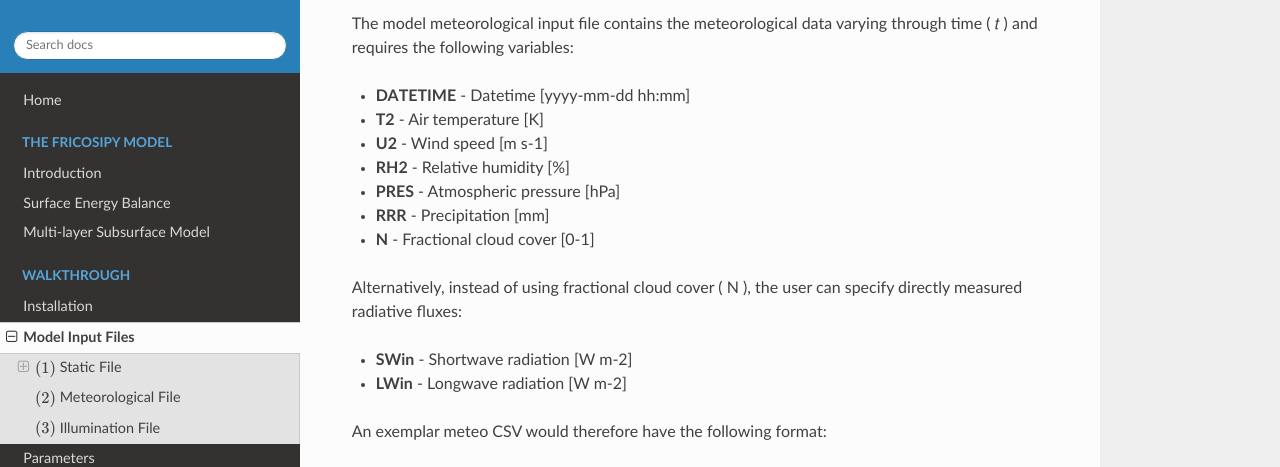
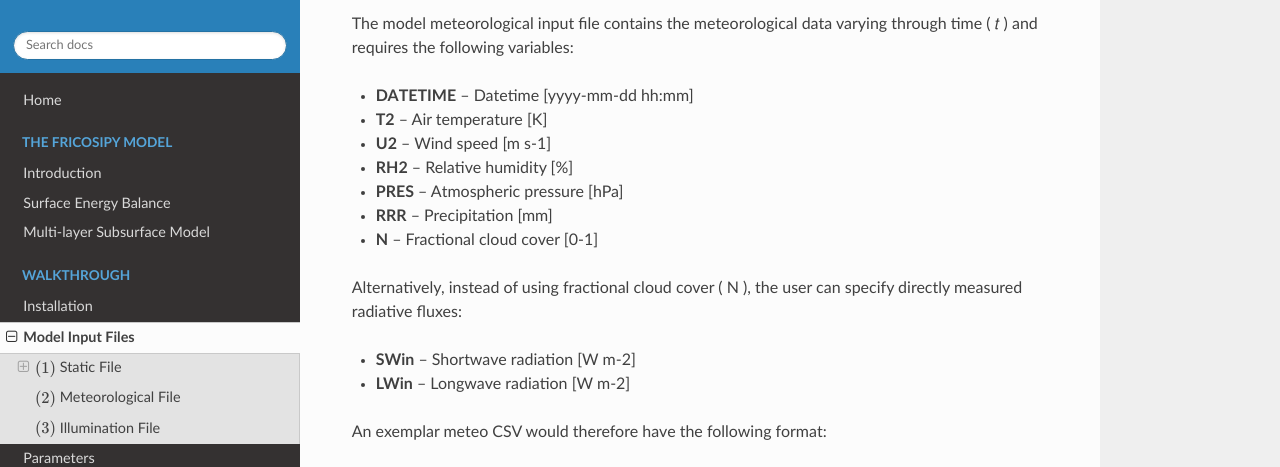
Before and after one commit to MarcusGastaldello/FRICOSIPY, an MkDocs documentation site: the page built from docs/model_input_files.md, in a window 1280 px wide and 900 px high, scrolled down 2708 px. Shown: the part 172-639 px from the top of the window. Built offline with MkDocs 1.6.1, drawn with Linux system fonts in a browser that asks for light colours; nearby versions of some CDN libraries; some of the changed text lies outside the part shown.

```diff
--- a/docs/model_input_files.md
+++ b/docs/model_input_files.md
@@ -19,14 +19,14 @@ The *FRICOSIPY* model requires three input *Network Common Data Format* (NetCDF)
 The model static input file contains topographic information that varies across the spatial domain
 ( 𝑥 , 𝑦 ) and requires the following variables:
 
-* **NORTHING** - Northing [m]
-* **EASTING** - Easting [m]
-* **LATITUDE** - Latitude (WGS84) [decimal]
-* **LONGITUDE** - Longitude (WGS84) [decimal]
-* **ELEVATION** - Elevation [m a.s.l.]
-* **ASPECT** - Terrain aspect [°]
-* **SLOPE** - Terrain slope [°]
-* **MASK** - Glacier mask boolean [0 or 1]
+* **NORTHING** – Northing [m]
+* **EASTING** – Easting [m]
+* **LATITUDE** – Latitude (WGS84) [decimal]
+* **LONGITUDE** – Longitude (WGS84) [decimal]
+* **ELEVATION** – Elevation [m a.s.l.]
+* **ASPECT** – Terrain aspect [°]
+* **SLOPE** – Terrain slope [°]
+* **MASK** – Glacier mask boolean [0 or 1]
 
 ??? "** Optional Variables**"
 
@@ -39,7 +39,7 @@ The model static input file contains topographic information that varies across
 
     The following optional variables can also be used:
 
-    * **BASAL** - Basal / geothermal heat flux [Wm$^{-2}$]
+    * **BASAL** – Basal / geothermal heat flux [Wm$^{-2}$]
     *(enables a spatially-variable basal/geothermal heat flux)*
 
 <br>
@@ -104,18 +104,18 @@ In *Switzerland*, high resolution topographic data is available through the [*Sw
 
 The model meteorological input file contains the meteorological data varying through time ( 𝑡 ) and requires the following variables:
 
-* **DATETIME** - Datetime [yyyy-mm-dd hh:mm]
-* **T2**   - Air temperature [K]
-* **U2**   - Wind speed [m s-1]
-* **RH2**  - Relative humidity [%]
-* **PRES** - Atmospheric pressure [hPa]
-* **RRR**  - Precipitation [mm]
-* **N**    - Fractional cloud cover [0-1]
+* **DATETIME** – Datetime [yyyy-mm-dd hh:mm]
+* **T2**   – Air temperature [K]
+* **U2**   – Wind speed [m s-1]
+* **RH2**  – Relative humidity [%]
+* **PRES** – Atmospheric pressure [hPa]
+* **RRR**  – Precipitation [mm]
+* **N**    – Fractional cloud cover [0-1]
 
 Alternatively, instead of using fractional cloud cover ( N ), the user can specify directly measured radiative fluxes:
 
-* **SWin** - Shortwave radiation [W m-2]
-* **LWin** - Longwave radiation [W m-2]
+* **SWin** – Shortwave radiation [W m-2]
+* **LWin** – Longwave radiation [W m-2]
 
 An exemplar meteo CSV would therefore have the following format:
 
```
